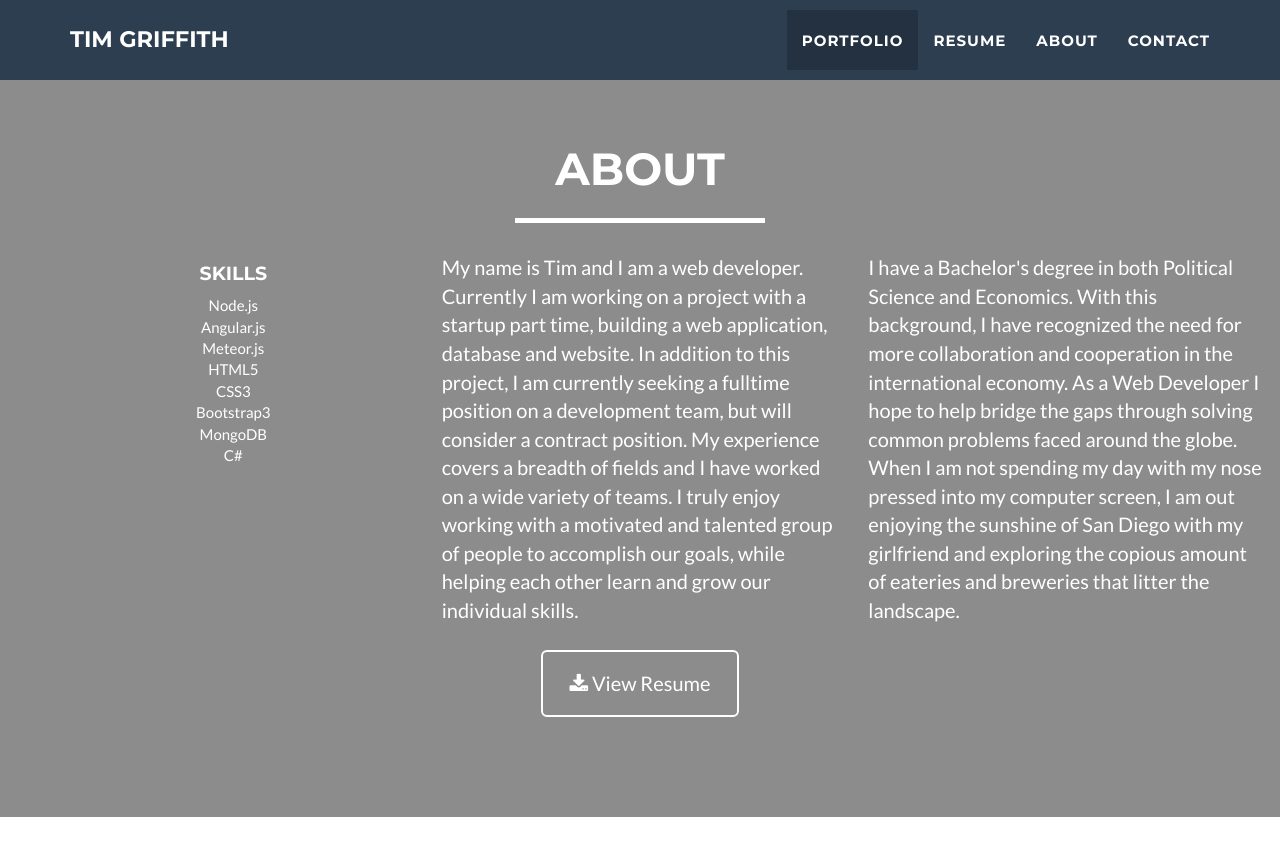
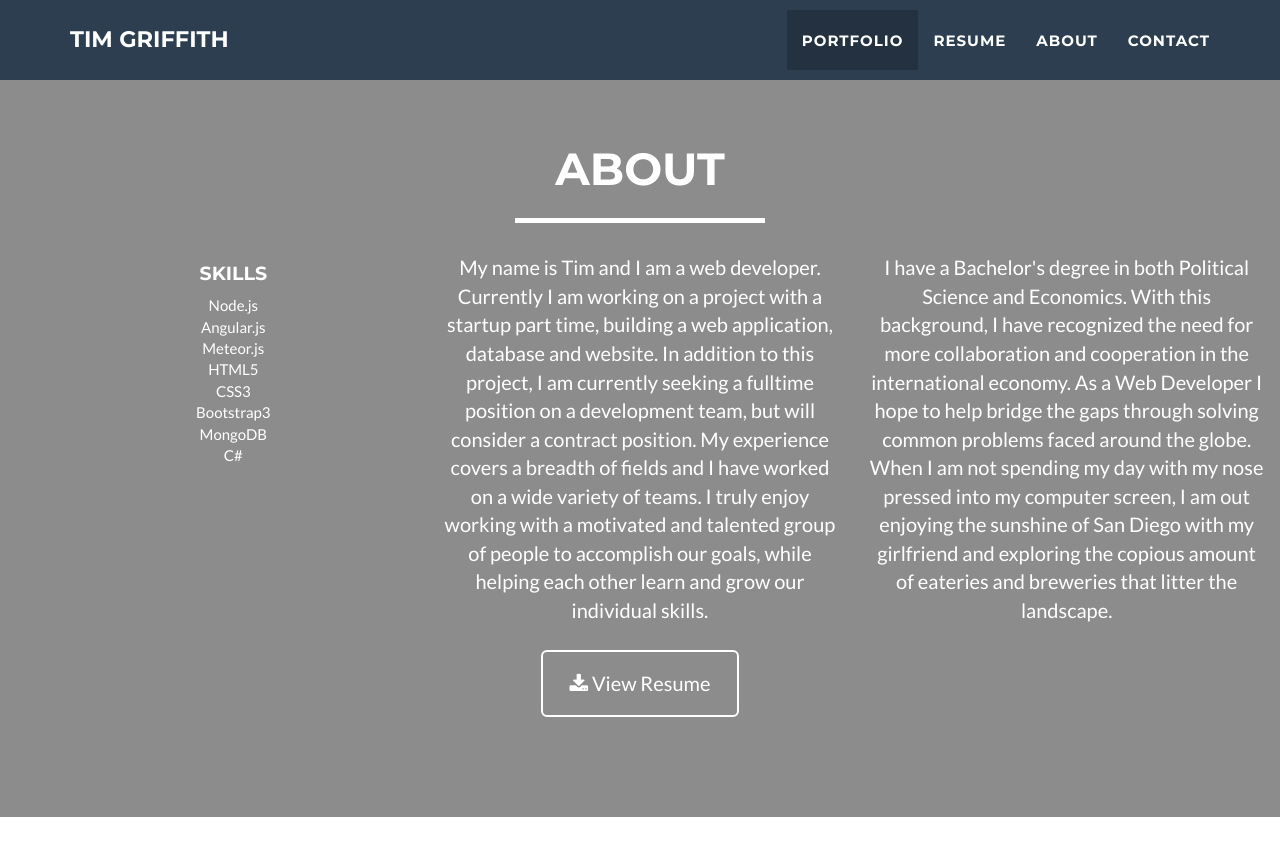
Before and after one commit to tmgriffith/tmgriffith.github.io, a Jekyll site: the page built from index.html, in a window 1280 px wide and 900 px high, scrolled down 1591 px. Shown: the top 856 px of the window. Built offline with Jekyll 4.4.1, drawn with Linux system fonts in a browser that asks for light colours.

Commit message:
Update about.html

```diff
--- a/_includes/about.html
+++ b/_includes/about.html
@@ -7,8 +7,8 @@
                     <hr class="star-light">
                 </div>
             </div>
-            <div class="row">
-                <div class="col-sm-4 text-center">
+            <div class="row text-center">
+                <div class="col-sm-4">
                  <ul class="list-no-style"><h4>Skills</h4>
                   <li>Node.js</li>
                   <li>Angular.js</li>
```
